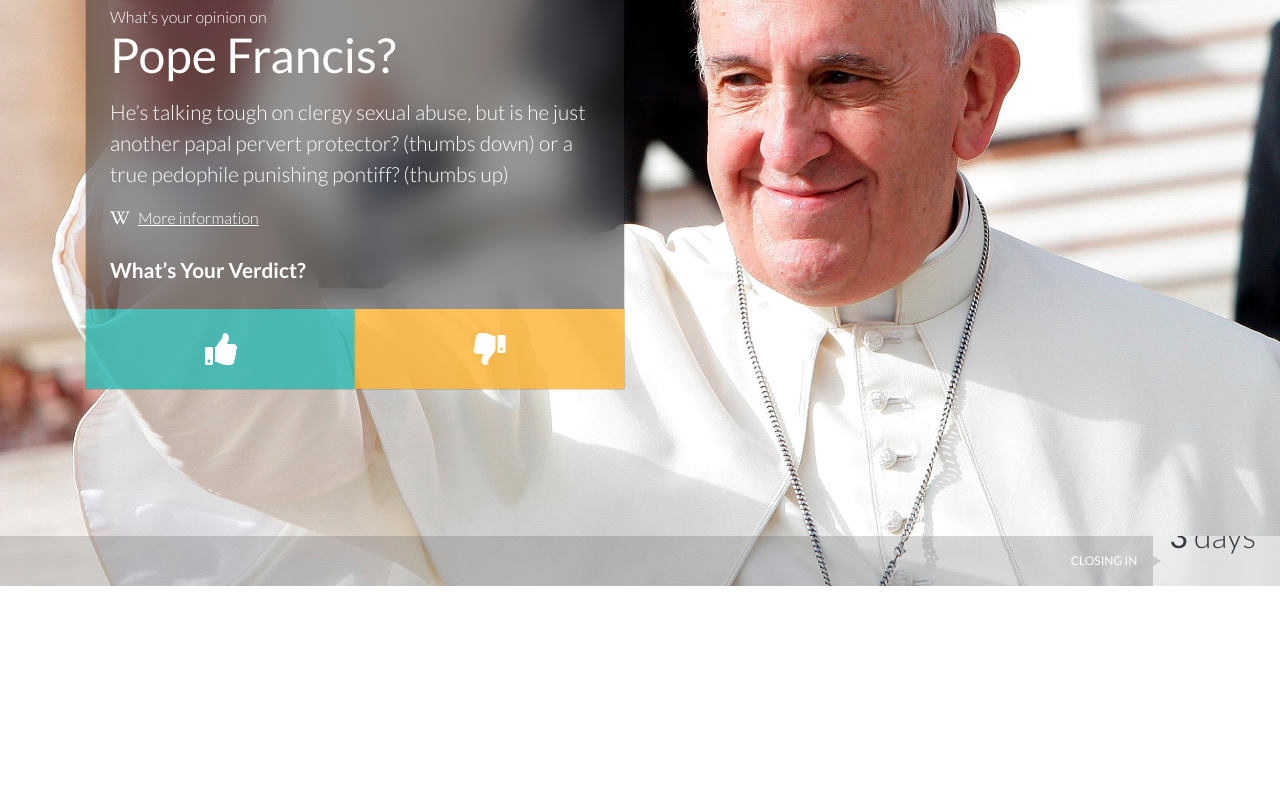
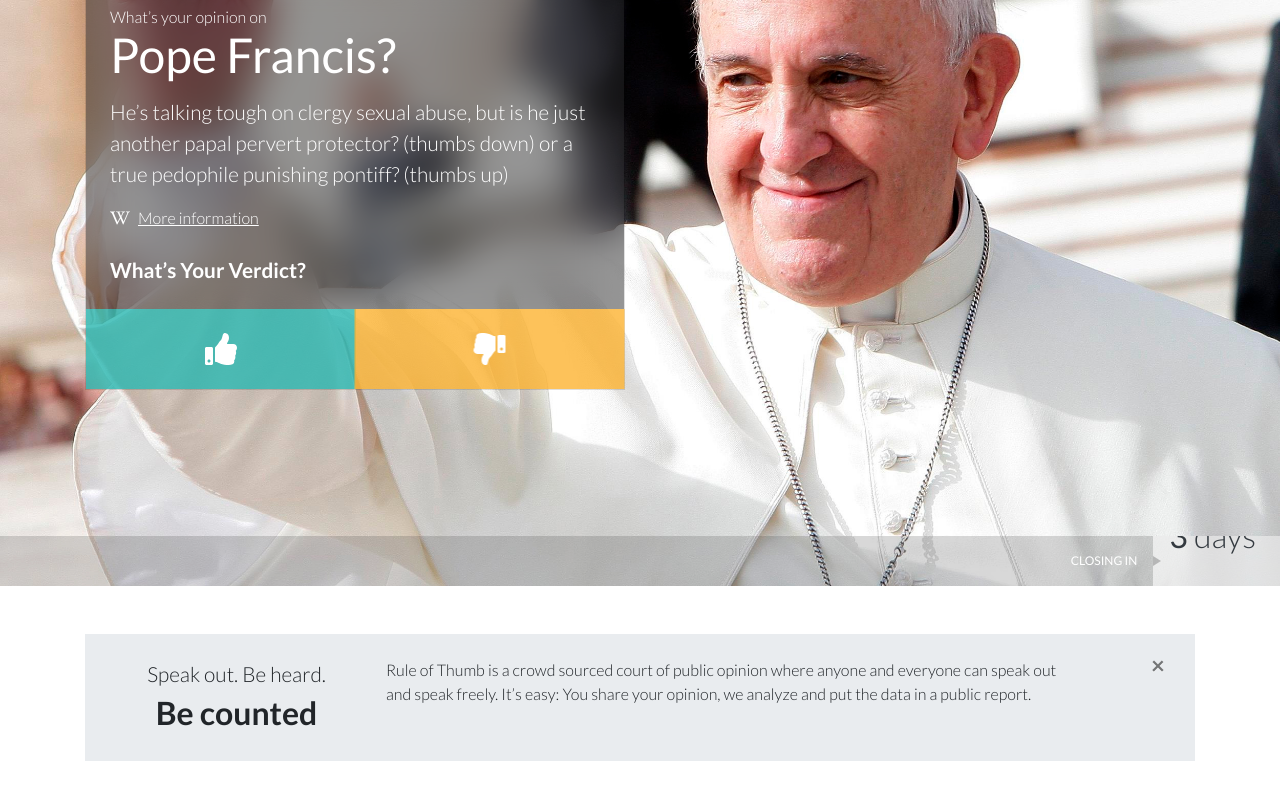
Before and after one commit to cquinterop/ui-test, a React (Create React App) app: page / in a window 1280 px wide. Shown: the part 264-1064 px from the top of the page. Before the commit the page ends 850 px from the top, so only its background shows below. Built offline with nearby package versions, Linux system fonts and the light colour scheme.

Commit message:
Built message component

```diff
--- a/src/App.css
+++ b/src/App.css
@@ -88,8 +88,8 @@ button.border-0.rounded-0.btn.btn-secondary:hover svg {
     width: 0;
     height: 0;
     border-bottom: 5px solid transparent;
-    border-left: 8px solid rgba(62, 62, 62, 0.2);
-    border-right: 0px solid rgba(62, 62, 62, 0.2);
+    border-left: 8px solid rgba(62, 62, 62, 0.3);
+    border-right: 0px solid rgba(62, 62, 62, 0.3);
     border-top: 5px solid transparent;
 }
 
@@ -104,3 +104,9 @@ button.border-0.rounded-0.btn.btn-secondary:hover svg {
 .underline {
     text-decoration: underline;
 }
+
+.speakout__close {
+    position: absolute;
+    top: 15%;
+    right: 30px;
+}
--- /dev/null
+++ b/src/components/SpeakOut.js
@@ -0,0 +1,32 @@
+import React, { useState } from 'react';
+import { Jumbotron, Container, Row, Col, Button } from 'reactstrap';
+
+const SpeakOut = () => {
+  const [isClosed, setClose] = useState(false);
+  const handleCloser = () => setClose(true);
+
+  return (
+    !isClosed && <div className="my-5">
+      <Container>
+        <Jumbotron className="position-relative rounded-0 py-4">
+          <Row>
+            <Col className="mb-sm-3 mb-lg-0 text-sm-center" lg="3">
+              <div className="font-weight-light">
+                Speak out. Be heard.
+            </div>
+              <div className="size-2 font-weight-bold">
+                Be counted
+            </div>
+            </Col>
+            <Col className="size-1 font-weight-light" lg="8">
+              Rule of Thumb is a crowd sourced court of public opinion where anyone and everyone can speak out and speak freely. It’s easy: You share your opinion, we analyze and put the data in a public report.
+            </Col>
+          </Row>
+          <Button onClick={handleCloser} className="speakout__close" aria-label="Close message" close />
+        </Jumbotron>
+      </Container>
+    </div>
+  );
+};
+
+export default SpeakOut;
--- a/src/components/ui/Header.js
+++ b/src/components/ui/Header.js
@@ -11,7 +11,7 @@ import {
   NavLink,
 } from 'reactstrap';
 import { FontAwesomeIcon } from '@fortawesome/react-fontawesome';
-import { faSearch, faBars } from '@fortawesome/free-solid-svg-icons'
+import { faSearch, faBars } from '@fortawesome/free-solid-svg-icons';
 
 function Header() {
   return (
--- a/src/views/Home.js
+++ b/src/views/Home.js
@@ -1,10 +1,12 @@
 import React from 'react';
 import Hero from '../components/Hero';
+import SpeakOut from '../components/SpeakOut';
 
 function Home() {
   return (
     <div>
          <Hero />
+         <SpeakOut />
     </div>
   );
 }
```
